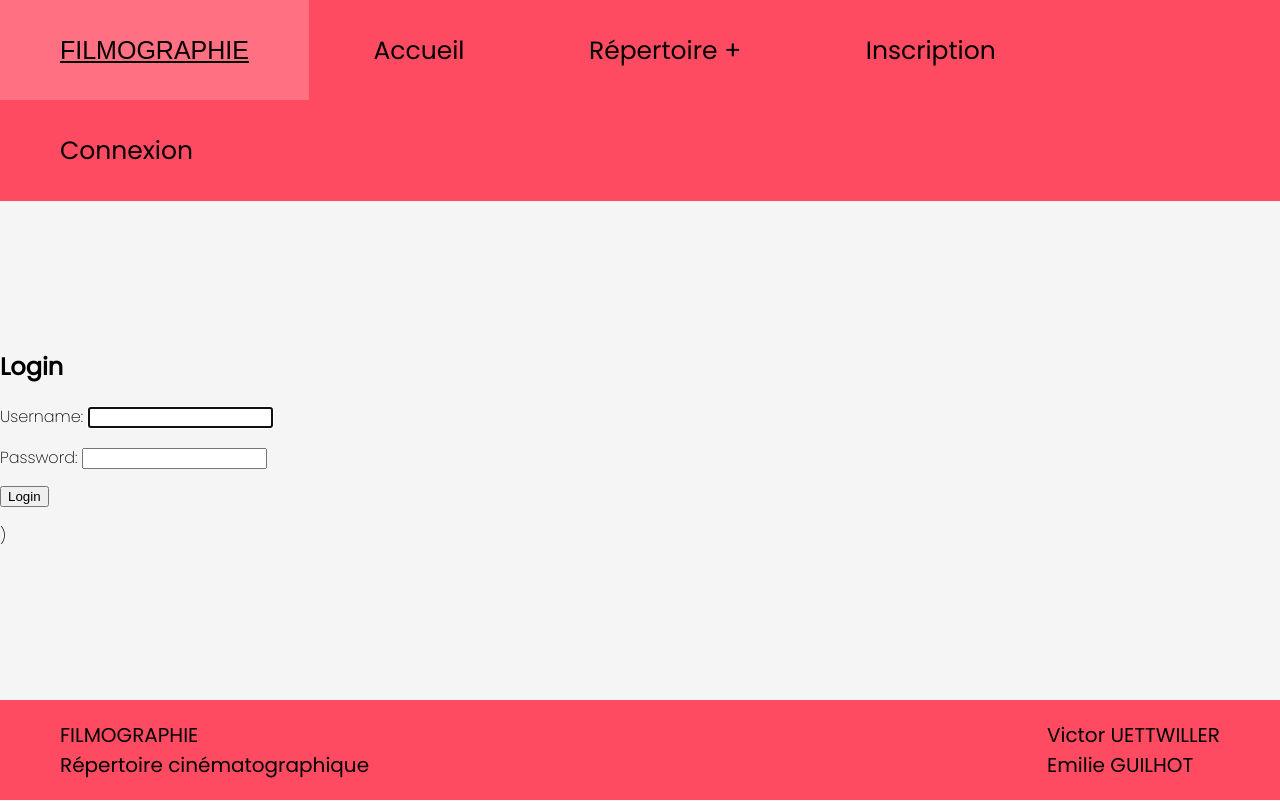
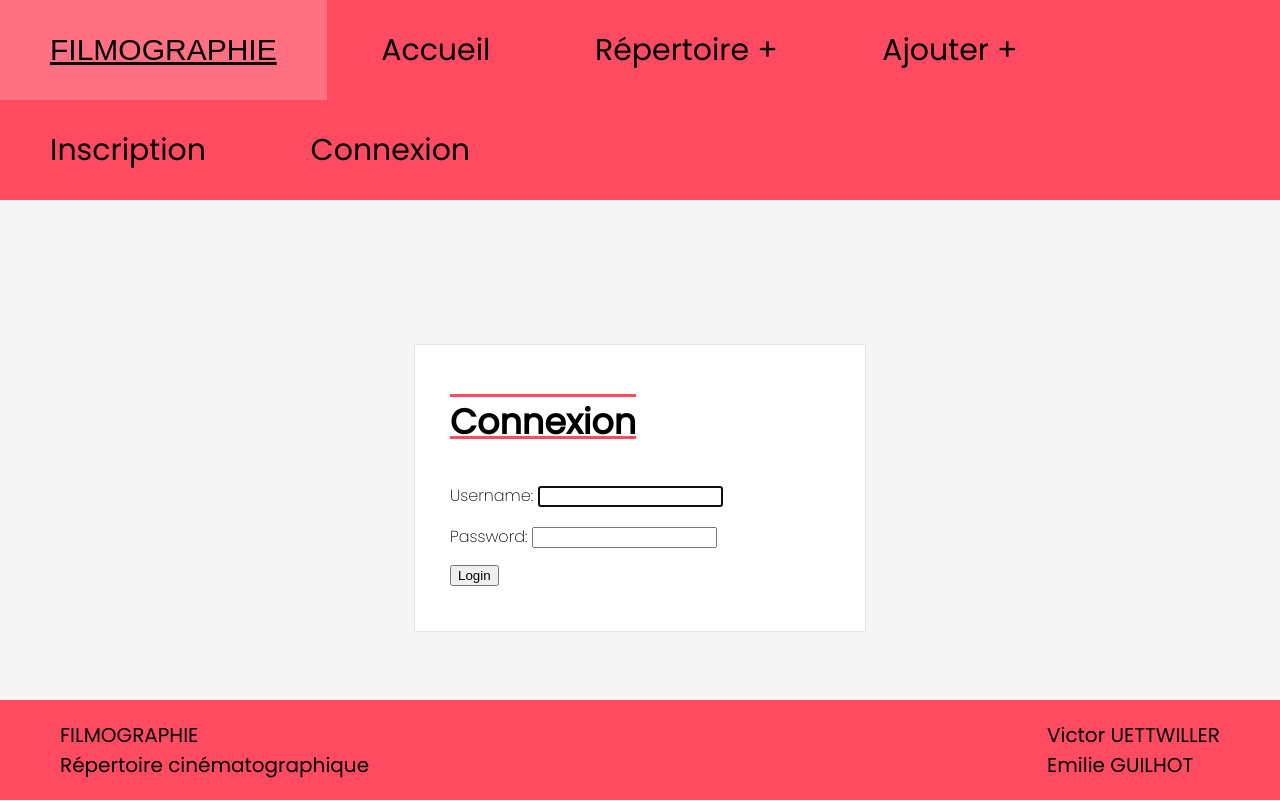
Before and after one commit to T-otor/filmographie, a Django app: page /webapp/accounts/login/ in a window 1280 px wide. Run offline with Django 3.2, Linux system fonts and the light colour scheme; some web fonts are replaced.

Commit message:
Commit mise à jour CSS depuis le merge

```diff
--- a/webapp/static/webapp/squelette.css
+++ b/webapp/static/webapp/squelette.css
@@ -38,30 +38,36 @@ nav .navbar li {
 	}
 nav a {
 	display:block;
-	padding:0 60px;
+	padding:0 50px;
 	color: black;
 	font-weight: 400;
     list-style-type: none;
     text-decoration: none;
-	font-size:25px;
+	font-size:30px;
 	line-height: 100px;
 }
 nav a:hover {
 	background-color: #FF7182;
 }
 
-/*drop down*/
+/*drop down navbar*/
+.petit{
+    text-decoration: none;
+	font-size: 20px;
+}
 nav .navbar ul {
 	display: none;
 	position: absolute;
-	top: 100px; /* the height of the main nav */
+	top: 100px;
 }
-/* Display Dropdowns on Hover */
+
 nav .navbar li:hover > ul {
+	text-align: center;
+	list-style-type: none;
 	display:inherit;
 	opacity: 0.90;
 }
-/* Fisrt Tier Dropdown */
+
 nav .navbar ul li {
 	width:220px;
 	float:none;
@@ -70,8 +76,7 @@ nav .navbar ul li {
 }
 li > a:after { content:  ' +'; }
 li > a:only-child:after { content: ''; }
-/*FIN dropdown*/
-/*FIN barre navigation (squelette)*/
+/*FIN dropdown navbar*/
 
 
 /*bas de page*/
@@ -97,6 +102,7 @@ footer{
     padding-right: 60px;
 }
 /*FIN bas de page*/
+/*FIN barre navigation (squelette)*/
 
 
 /*diff page*/
@@ -132,3 +138,26 @@ a .bouton{
 	font-size: 6px;
 }
 /*FIN diff page*/
+
+/*page login */
+.wrapper {
+	margin-top: 80px;
+  	margin-bottom: 80px;
+}
+
+.form-signin {
+  	max-width: 380px;
+  	padding: 15px 35px 45px;
+ 	 margin: 0 auto;
+  	background-color: #fff;
+  	border: 1px solid rgba(0,0,0,0.1);
+}
+
+.form-control {
+	position: relative;
+	font-size: 16px;
+	height: auto;
+	padding: 10px;
+	box-sizing:(border-box);
+}
+/*FIN page login*/
--- a/webapp/templates/registration/login.html
+++ b/webapp/templates/registration/login.html
@@ -1,15 +1,15 @@
 {% extends "webapp/squelette.html" %}
 
         {% block content %}
-    </section>
-<section>
-    <h2>Login</h2>
-    <form method="post">
+<section class="wrapper">
+  <form class="form-signin">
+    <h1>Connexion</h1>
+    <form method="post" class="form-control">
       {% csrf_token %}
       {{ form.as_p }}
       <button type="submit">Login</button>
     </form>
-</section>
+  </form>
 </section>
 </body>
 </html>
--- a/webapp/templates/webapp/ajout_film.html
+++ b/webapp/templates/webapp/ajout_film.html
@@ -1,8 +1,7 @@
 {% extends "webapp/squelette.html" %}
 
         {% block content %}
-    <h3 class="titre">Créer un nouvel enregistrement</h3>
-    </section>
+    <h1 class="titre">Ajouter un film</h1>
     {% if user.is_authenticated %}
     <section>
         <form method="post" action="/webapp/traitement_film/">
@@ -16,7 +15,6 @@
         <p>Vous devez être connecté pour créer une notation</p>
     {% endif %}
     </section>
-</section>
 </body>
 </html>
 {% endblock %}
--- a/webapp/templates/webapp/ajout_realisateur.html
+++ b/webapp/templates/webapp/ajout_realisateur.html
@@ -1,8 +1,7 @@
 {% extends "webapp/squelette.html" %}
 
         {% block content %}
-    <h3 class="titre">Créer un nouvel enregistrement</h3>
-    </section>
+    <h1 class="titre">Ajouter un utilisateur</h1>
 <section>
     <form method="post" action="/webapp/traitement_real/">
     {% csrf_token %}
@@ -12,7 +11,6 @@
     <a href='/webapp/index'class="bouton">Retour à l'accueil</a>
     </form>
 </section>
-</section>
 </body>
 </html>
 {% endblock %}
--- a/webapp/templates/webapp/index.html
+++ b/webapp/templates/webapp/index.html
@@ -1,7 +1,7 @@
 {% extends "webapp/squelette.html" %}
 
         {% block content %}
-        <H2 class="titre">Accueil</h2>
+        <h1 class="titre">Accueil</h1>
         </section>
         <section class="bouton">
             <a href='/webapp/recherche'class="bouton">Rechercher un films</a>
--- a/webapp/templates/webapp/show_film.html
+++ b/webapp/templates/webapp/show_film.html
@@ -1,10 +1,10 @@
 {% extends "webapp/squelette.html" %}
-
         {% block content %}
+  <h1 class="titre-cat">Répertoire des Films</h1>
 <section>
     {% for Film in webapp_film %}
     <table class="table is-fullwidth is-hoverable">
-        <thead>
+        <!--<thead>
           <tr>
             <th>ID </th>
             <th>Titre </th>
@@ -17,7 +17,7 @@
             <th>Avis </th>
             <th>Pseudo </th>
           </tr>
-        </thead>
+        </thead>-->
         <tbody>
           <tr>
             <td>{{Film.id}}</td>
--- a/webapp/templates/webapp/squelette.html
+++ b/webapp/templates/webapp/squelette.html
@@ -1,3 +1,4 @@
+
 <html>
     <head>
         {% load static %}
@@ -18,26 +19,24 @@
                 <li>
                     <a href="#" class="clic">Répertoire</a>
                     <ul>
-                        <li><a href="/webapp/show_film" class="clic">Films</a></li>
-                        <li><a href="/webapp/show_cat" class="clic">Catégories</a></li>
-                        <li><a href="/webapp/show_act" class="clic">Acteurs</a></li>
-                        <li><a href="/webapp/show_real" class="clic">Réalisateurs</a></li>
+                        <li><a href="/webapp/show_film" class="petit">Films</a></li>
+                        <li><a href="/webapp/show_cat" class="petit">Catégories</a></li>
+                        <li><a href="/webapp/show_act" class="petit">Acteurs</a></li>
+                        <li><a href="/webapp/show_real" class="petit">Réalisateurs</a></li>
+                    </ul>
+                </li>
+                <li>
+                    <a href="#" class="clic">Ajouter</a>
+                    <ul>
+                        <li><a href="/webapp/ajout_film" class="petit">Films</a></li>
+                        <li><a href="/webapp/ajout_categorie" class="petit">Catégories</a></li>
+                        <li><a href="/webapp/ajout_acteur" class="petit">Acteurs</a></li>
+                        <li><a href="/webapp/ajout_realisateur" class="petit">Réalisateurs</a></li>
                     </ul>
                 </li>
                 {% if user.is_authenticated %}
-                <li>
-                    <a href="#" class="clic">Ajouter</a>
-                    <ul>
-                        <li><a href="/webapp/ajout_categorie" class="clic">Catégories</a></li>
-                        <li><a href="/webapp/ajout_acteur" class="clic">Acteurs</a></li>
-                        <li><a href="/webapp/ajout_film" class="clic">Films</a></li>
-                        <li><a href="/webapp/ajout_realisateur" class="clic">Réalisateurs</a></li>
-
-                    </ul>
-                </li>
-
-                    Bonjour {{ user.username }}!
-                    <p><a href="{% url 'logout' %}">Déconnexion</a></p>
+                    <li><a href="{% url 'logout' %}">Déconnexion</a></li>
+                    <li>Bonjour {{ user.username }}!</li>
                 {% else %}
                 <li><a href="/webapp/accounts/register" class="clic">Inscription</a></li>
                 <li><a href="/webapp/accounts/login" class="clic">Connexion</a></li>
```
Also changed, not shown: webapp/templates/webapp/ajout_acteur.html (+4 -5 lines), webapp/templates/webapp/ajout_categorie.html (+3 -4 lines), webapp/templates/webapp/show_act.html (+9 -10 lines), webapp/templates/webapp/show_cat.html (+9 -9 lines), webapp/templates/webapp/show_real.html (+4 -3 lines), db.sqlite3 (added). Lines whose indentation alone changed are shown as unchanged.
